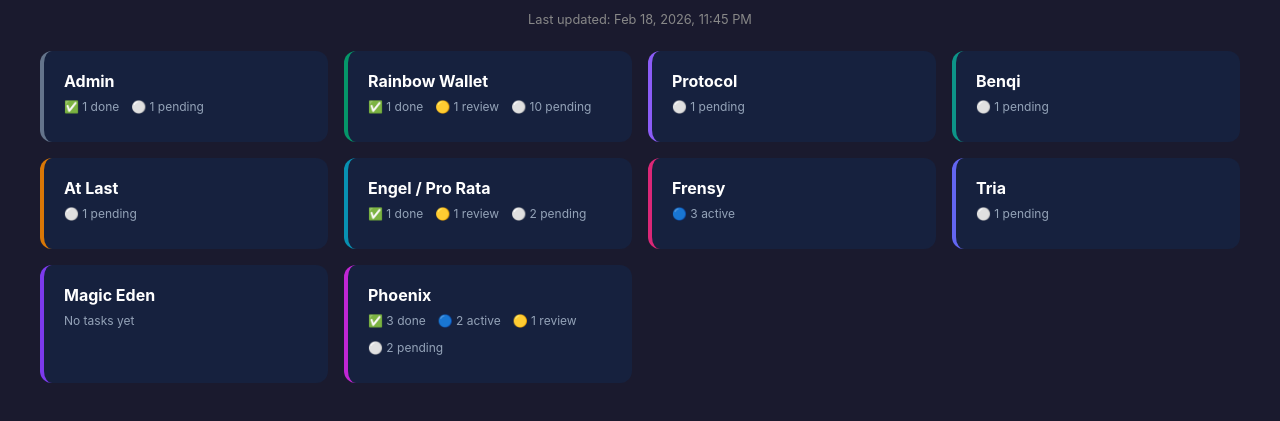
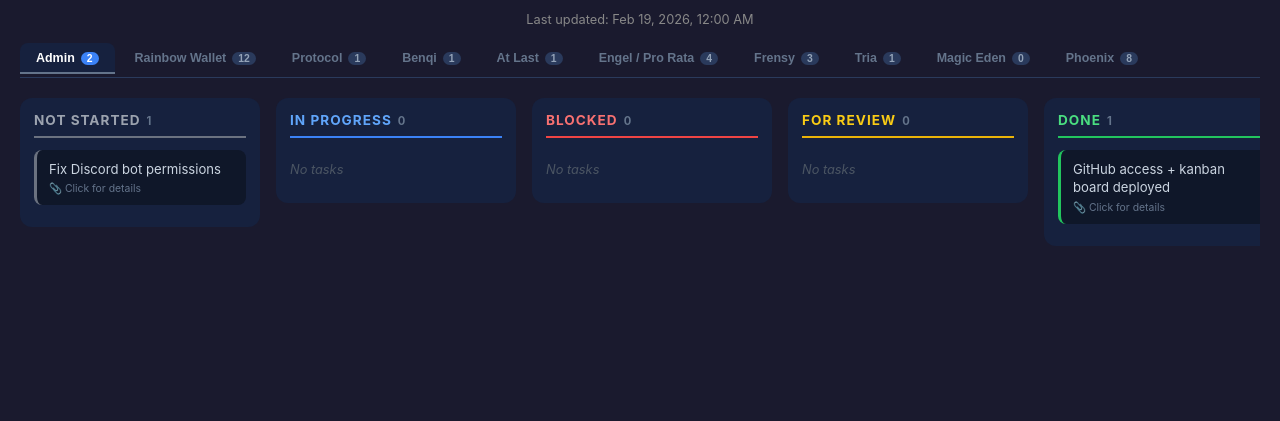
Before and after one commit to chewyblooey/botvoldo-kanban, a plain HTML site: page index.html in a window 1280 px wide. Shown: the part 55-476 px from the top of the page. Drawn offline with Linux system fonts and the light colour scheme.

Commit message:
Switch to tabbed navigation, Admin selected by default

```diff
--- a/index.html
+++ b/index.html
@@ -8,33 +8,30 @@
 *{margin:0;padding:0;box-sizing:border-box}
 body{font-family:-apple-system,BlinkMacSystemFont,'Segoe UI',Roboto,sans-serif;background:#1a1a2e;color:#e0e0e0;min-height:100vh;padding:20px}
 h1{text-align:center;font-size:1.6rem;margin-bottom:4px;color:#fff}
-.subtitle{text-align:center;color:#888;font-size:.8rem;margin-bottom:24px}
-.back{display:inline-flex;align-items:center;gap:6px;color:#60a5fa;text-decoration:none;font-size:.85rem;margin-bottom:16px;cursor:pointer}
-.back:hover{color:#93c5fd}
+.subtitle{text-align:center;color:#888;font-size:.8rem;margin-bottom:16px}
 
-/* Dashboard */
-.dashboard{display:grid;grid-template-columns:repeat(auto-fill,minmax(260px,1fr));gap:16px;max-width:1200px;margin:0 auto}
-.project-card{background:#16213e;border-radius:12px;padding:20px;cursor:pointer;transition:transform .15s,box-shadow .15s;border-left:4px solid}
-.project-card:hover{transform:translateY(-3px);box-shadow:0 8px 24px rgba(0,0,0,.3)}
-.project-card h3{font-size:1rem;color:#fff;margin-bottom:8px}
-.project-card .stats{font-size:.75rem;color:#94a3b8;display:flex;gap:12px;flex-wrap:wrap;margin-bottom:8px}
-.project-card .stats span{display:flex;align-items:center;gap:4px}
-.project-card .desc{font-size:.8rem;color:#64748b;line-height:1.4}
-.pc-admin{border-left-color:#64748b}
-.pc-rainbow{border-left-color:#059669}
-.pc-protocol{border-left-color:#8b5cf6}
-.pc-benqi{border-left-color:#0d9488}
-.pc-atlast{border-left-color:#d97706}
-.pc-engel{border-left-color:#0891b2}
-.pc-frensy{border-left-color:#db2777}
-.pc-tria{border-left-color:#6366f1}
-.pc-magiceden{border-left-color:#7c3aed}
-.pc-phoenix{border-left-color:#c026d3}
-.pc-setup{border-left-color:#475569}
+/* Tabs */
+.tabs{display:flex;gap:4px;overflow-x:auto;padding-bottom:4px;margin-bottom:20px;border-bottom:1px solid #2a3a5c;max-width:1400px;margin-left:auto;margin-right:auto}
+.tab{padding:8px 16px;border-radius:8px 8px 0 0;cursor:pointer;font-size:.78rem;font-weight:600;white-space:nowrap;transition:background .15s,color .15s;color:#64748b;background:transparent;border:none;position:relative}
+.tab:hover{color:#cbd5e1;background:#16213e}
+.tab.active{color:#fff;background:#16213e}
+.tab.active::after{content:'';position:absolute;bottom:-1px;left:0;right:0;height:2px}
+.tab .tab-count{font-size:.65rem;background:#2a3a5c;color:#94a3b8;padding:1px 6px;border-radius:10px;margin-left:6px}
+.tab.active .tab-count{background:#3b82f6;color:#fff}
+.tab-admin.active::after{background:#64748b}
+.tab-rainbow.active::after{background:#059669}
+.tab-protocol.active::after{background:#8b5cf6}
+.tab-benqi.active::after{background:#0d9488}
+.tab-atlast.active::after{background:#d97706}
+.tab-engel.active::after{background:#0891b2}
+.tab-frensy.active::after{background:#db2777}
+.tab-tria.active::after{background:#6366f1}
+.tab-magiceden.active::after{background:#7c3aed}
+.tab-phoenix.active::after{background:#c026d3}
 
 /* Board */
 .board{display:flex;gap:16px;overflow-x:auto;padding-bottom:20px;align-items:flex-start;max-width:1400px;margin:0 auto}
-.column{min-width:250px;flex:1;border-radius:12px;padding:14px;background:#16213e}
+.column{min-width:240px;flex:1;border-radius:12px;padding:14px;background:#16213e}
 .column>h2{font-size:.85rem;text-transform:uppercase;letter-spacing:1px;margin-bottom:12px;padding-bottom:8px;border-bottom:2px solid}
 .col-not-started>h2{border-color:#6b7280;color:#9ca3af}
 .col-in-progress>h2{border-color:#3b82f6;color:#60a5fa}
@@ -68,16 +65,14 @@
 .modal .docs-list a{color:#60a5fa;text-decoration:none;font-size:.85rem;display:flex;align-items:center;gap:6px}
 .modal .docs-list a:hover{text-decoration:underline;color:#93c5fd}
 .modal .no-content{font-size:.8rem;color:#4b5563;font-style:italic}
-.hidden{display:none}
-@media(max-width:768px){.board{flex-direction:column}.column{min-width:100%}.dashboard{grid-template-columns:1fr}}
+@media(max-width:768px){.board{flex-direction:column}.column{min-width:100%}.tabs{flex-wrap:wrap}.tab{font-size:.7rem;padding:6px 10px}}
 </style>
 </head>
 <body>
-<h1 id="page-title">🗂 Botvoldo Kanban</h1>
+<h1>🗂 Botvoldo Kanban</h1>
 <div class="subtitle" id="subtitle"></div>
-<a class="back hidden" id="back-btn" onclick="showDashboard()">← Back to Projects</a>
-<div class="dashboard" id="dashboard"></div>
-<div class="board hidden" id="board"></div>
+<div class="tabs" id="tabs"></div>
+<div class="board" id="board"></div>
 <div class="modal-overlay" id="modal-overlay">
   <div class="modal">
     <button class="modal-close" id="modal-close">&times;</button>
@@ -86,19 +81,17 @@
 </div>
 <script>
 const DATA = {
-  lastUpdated: "2026-02-18T15:45:00-08:00",
+  lastUpdated: "2026-02-18T16:00:00-08:00",
   projects: {
     "Admin": {
-      color: "#64748b",
-      class: "pc-admin",
+      tabClass: "tab-admin",
       tasks: [
         { status: "done", desc: "GitHub access + kanban board deployed", notes: "Repo: github.com/chewyblooey/botvoldo-kanban. GitHub Pages live.", docs: [] },
         { status: "not-started", desc: "Fix Discord bot permissions", notes: "Bot can see #general but can't post in #client-health, #pipeline, or #competitive-intel. Need to check Botvoldo bot role permissions — ensure View Channel + Send Messages for all channels.", docs: [] }
       ]
     },
     "Rainbow Wallet": {
-      color: "#059669",
-      class: "pc-rainbow",
+      tabClass: "tab-rainbow",
       tasks: [
         { status: "for-review", desc: "WAGMI Inc. research v3", notes: "Deep research delivered. Key findings: legal name is WAGMI Inc., FL entity inactive (revoked 2022), incorporated in Delaware, Fractal Wagmi Inc. filed SEC Form D, Rainbow Foundation (Cayman) holds 20% equity via Class F stock, Alex LaPrade became CEO late 2024.", docs: [
           { name: "WAGMI Research v3", url: "https://drive.google.com/file/d/1bRPVny9ZNHBCWpHVrrrFedWJR1r-CpXo/view", icon: "📄" },
@@ -121,29 +114,25 @@
       ]
     },
     "Protocol": {
-      color: "#8b5cf6",
-      class: "pc-protocol",
+      tabClass: "tab-protocol",
       tasks: [
         { status: "not-started", desc: "Transfer Klaviyo ownership", notes: "Transfer ownership of the Klaviyo account to Protocol team.", docs: [] }
       ]
     },
     "Benqi": {
-      color: "#0d9488",
-      class: "pc-benqi",
+      tabClass: "tab-benqi",
       tasks: [
         { status: "not-started", desc: "Review strategy to date", notes: "Review current marketing strategy and results. Assess what's working and what needs adjustment.", docs: [] }
       ]
     },
     "At Last": {
-      color: "#d97706",
-      class: "pc-atlast",
+      tabClass: "tab-atlast",
       tasks: [
         { status: "not-started", desc: "Review updated docs and next steps with Carl", notes: "Carl has updated docs that need review. Discuss next steps.", docs: [] }
       ]
     },
     "Engel / Pro Rata": {
-      color: "#0891b2",
-      class: "pc-engel",
+      tabClass: "tab-engel",
       tasks: [
         { status: "not-started", desc: "Email Molly project plan for week 1", notes: "Send Molly the week 1 project plan for Pro Rata / Engel Collective engagement.", docs: [] },
         { status: "not-started", desc: "Creative Claude Cowork initial work", notes: "Use the creative production workflow prompt in Claude Cowork.", docs: [
@@ -158,8 +147,7 @@
       ]
     },
     "Frensy": {
-      color: "#db2777",
-      class: "pc-frensy",
+      tabClass: "tab-frensy",
       tasks: [
         { status: "in-progress", desc: "UX docs ready for Bryan review", notes: "All 5 Frensy UX documents delivered. Bryan needs to review and implement recommendations.", docs: [
           { name: "UX Annotations v3", url: "https://drive.google.com/file/d/1tSfNnh3NPqJC0jr3EdtfYepGxRu3TNId/view", icon: "📄" },
@@ -173,20 +161,17 @@
       ]
     },
     "Tria": {
-      color: "#6366f1",
-      class: "pc-tria",
+      tabClass: "tab-tria",
       tasks: [
         { status: "not-started", desc: "Schedule meeting with Carl — Community Response Team", notes: "New project. Set up initial meeting with Carl to discuss the Community Response Team concept.", docs: [] }
       ]
     },
     "Magic Eden": {
-      color: "#7c3aed",
-      class: "pc-magiceden",
+      tabClass: "tab-magiceden",
       tasks: []
     },
     "Phoenix": {
-      color: "#c026d3",
-      class: "pc-phoenix",
+      tabClass: "tab-phoenix",
       tasks: [
         { status: "not-started", desc: "End-of-week survey Google Form", notes: "Build a Google Form for weekly client health pulse. 5 questions (1-5 scale) + open text. Account leads fill out per client every Friday.", docs: [
           { name: "Client Health Tracker", url: "https://docs.google.com/spreadsheets/d/1OmRzRYnht4KiFkqPBA7ZqINioHsSsFIHh1kBrv_188c/edit", icon: "📊" },
@@ -219,53 +204,41 @@
 const statusLabels = {'not-started':'Not Started','in-progress':'In Progress','blocked':'Blocked','for-review':'For Review','done':'Done'};
 const formatDate = d => new Date(d).toLocaleString('en-US',{dateStyle:'medium',timeStyle:'short'});
 
-const dashboard = document.getElementById('dashboard');
+const tabsEl = document.getElementById('tabs');
 const boardEl = document.getElementById('board');
-const backBtn = document.getElementById('back-btn');
 const overlay = document.getElementById('modal-overlay');
 const modalContent = document.getElementById('modal-content');
-const pageTitle = document.getElementById('page-title');
 const subtitle = document.getElementById('subtitle');
+
+subtitle.textContent = 'Last updated: ' + formatDate(DATA.lastUpdated);
 
 overlay.addEventListener('click', e => { if(e.target===overlay) overlay.classList.remove('active'); });
 document.getElementById('modal-close').addEventListener('click', () => overlay.classList.remove('active'));
 document.addEventListener('keydown', e => { if(e.key==='Escape') overlay.classList.remove('active'); });
 
-function countByStatus(tasks, s) { return tasks.filter(t => t.status === s).length; }
-
-function showDashboard() {
-  boardEl.classList.add('hidden');
-  backBtn.classList.add('hidden');
-  dashboard.classList.remove('hidden');
-  pageTitle.textContent = '🗂 Botvoldo Kanban';
-  subtitle.textContent = 'Last updated: ' + formatDate(DATA.lastUpdated);
-  window.location.hash = '';
-}
+let activeTab = null;
 
 function showProject(name) {
   const proj = DATA.projects[name];
   if(!proj) return;
-  dashboard.classList.add('hidden');
-  backBtn.classList.remove('hidden');
-  boardEl.classList.remove('hidden');
-  pageTitle.textContent = name;
-  subtitle.textContent = proj.tasks.length + ' tasks';
+  activeTab = name;
+
+  document.querySelectorAll('.tab').forEach(t => t.classList.remove('active'));
+  document.querySelector(`.tab[data-project="${name}"]`).classList.add('active');
+
   boardEl.innerHTML = '';
-
   statuses.forEach(s => {
     const col = document.createElement('div');
     col.className = 'column col-' + s;
     const tasks = proj.tasks.filter(t => t.status === s);
     col.innerHTML = `<h2>${statusLabels[s]}<span class="count">${tasks.length}</span></h2>`;
-    if(tasks.length === 0) {
-      col.innerHTML += '<div class="empty-col">No tasks</div>';
-    }
+    if(tasks.length === 0) col.innerHTML += '<div class="empty-col">No tasks</div>';
     tasks.forEach(t => {
       const card = document.createElement('div');
       card.className = 'card';
       const hasInfo = (t.notes || (t.docs && t.docs.length > 0));
       card.innerHTML = `<p>${t.desc}</p>${hasInfo ? '<div class="has-details">📎 Click for details</div>' : ''}`;
-      card.addEventListener('click', () => openCard(t, name));
+      card.addEventListener('click', () => openCard(t));
       col.appendChild(card);
     });
     boardEl.appendChild(col);
@@ -273,7 +246,7 @@
   window.location.hash = encodeURIComponent(name);
 }
 
-function openCard(task, project) {
+function openCard(task) {
   let html = `<h3>${task.desc}</h3>`;
   html += `<span class="modal-status">${statusLabels[task.status]}</span>`;
   html += `<div class="section-label">Notes</div>`;
@@ -284,42 +257,30 @@
     task.docs.forEach(d => { html += `<li><a href="${d.url}" target="_blank">${d.icon} ${d.name}</a></li>`; });
     html += '</ul>';
   } else {
-    html += `<div class="no-content">No documents yet</div>`;
+    html += '<div class="no-content">No documents yet</div>';
   }
   modalContent.innerHTML = html;
   overlay.classList.add('active');
 }
 
-// Build dashboard
+// Build tabs
 Object.entries(DATA.projects).forEach(([name, proj]) => {
-  const card = document.createElement('div');
-  card.className = 'project-card ' + proj.class;
+  const tab = document.createElement('button');
+  tab.className = 'tab ' + proj.tabClass;
+  tab.dataset.project = name;
   const total = proj.tasks.length;
-  const done = countByStatus(proj.tasks, 'done');
-  const inProg = countByStatus(proj.tasks, 'in-progress');
-  const blocked = countByStatus(proj.tasks, 'blocked');
-  const review = countByStatus(proj.tasks, 'for-review');
-  const notStarted = countByStatus(proj.tasks, 'not-started');
-  let statsHtml = '';
-  if(total === 0) { statsHtml = '<span>No tasks yet</span>'; }
-  else {
-    if(done) statsHtml += `<span>✅ ${done} done</span>`;
-    if(inProg) statsHtml += `<span>🔵 ${inProg} active</span>`;
-    if(review) statsHtml += `<span>🟡 ${review} review</span>`;
-    if(blocked) statsHtml += `<span>🔴 ${blocked} blocked</span>`;
-    if(notStarted) statsHtml += `<span>⚪ ${notStarted} pending</span>`;
-  }
-  card.innerHTML = `<h3>${name}</h3><div class="stats">${statsHtml}</div>`;
-  card.addEventListener('click', () => showProject(name));
-  dashboard.appendChild(card);
+  tab.innerHTML = `${name}<span class="tab-count">${total}</span>`;
+  tab.addEventListener('click', () => showProject(name));
+  tabsEl.appendChild(tab);
 });
 
-// Handle direct links
+// Load from hash or default to Admin
 if(window.location.hash) {
   const proj = decodeURIComponent(window.location.hash.slice(1));
   if(DATA.projects[proj]) showProject(proj);
+  else showProject('Admin');
 } else {
-  subtitle.textContent = 'Last updated: ' + formatDate(DATA.lastUpdated);
+  showProject('Admin');
 }
 </script>
 </body>
```
